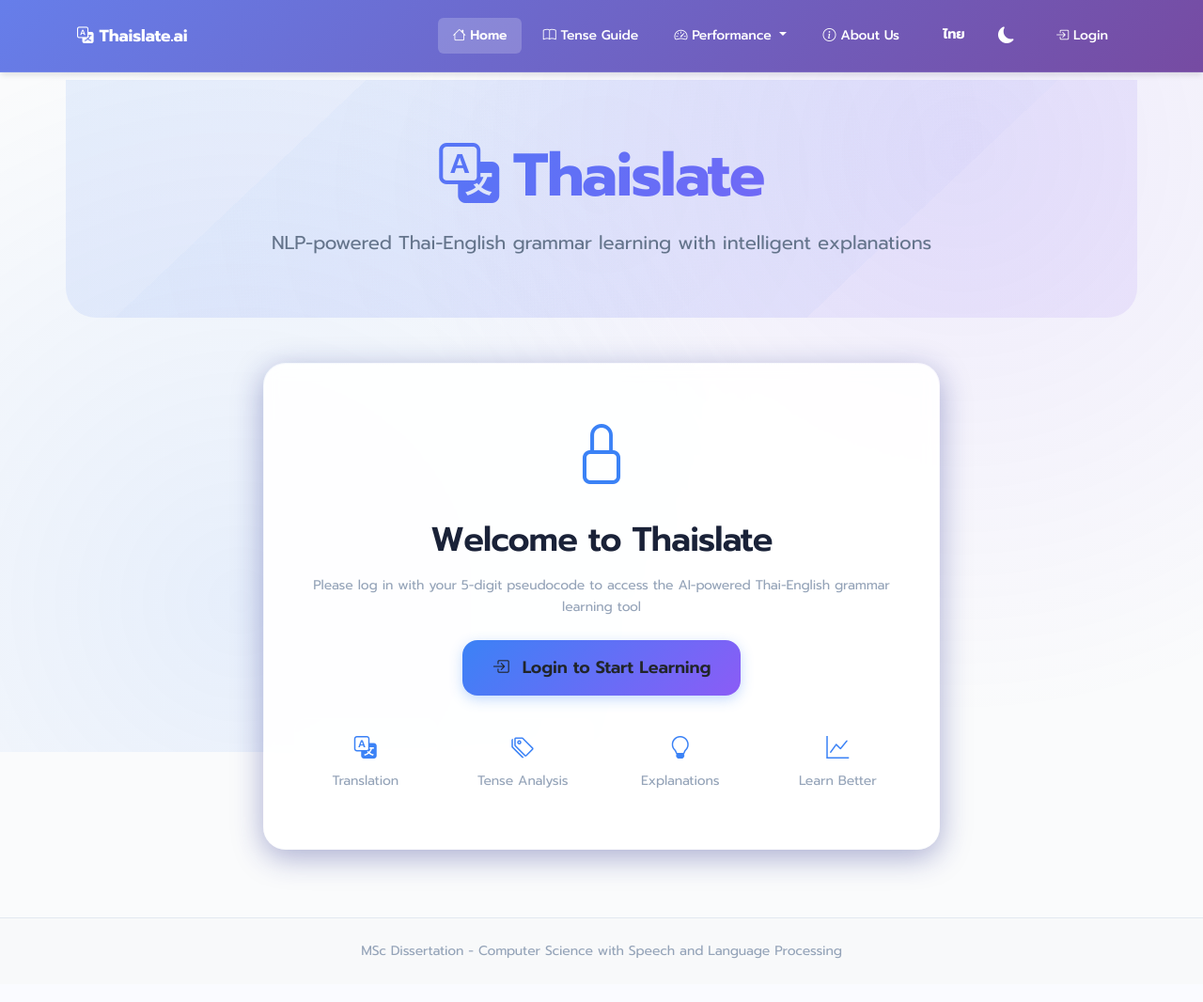
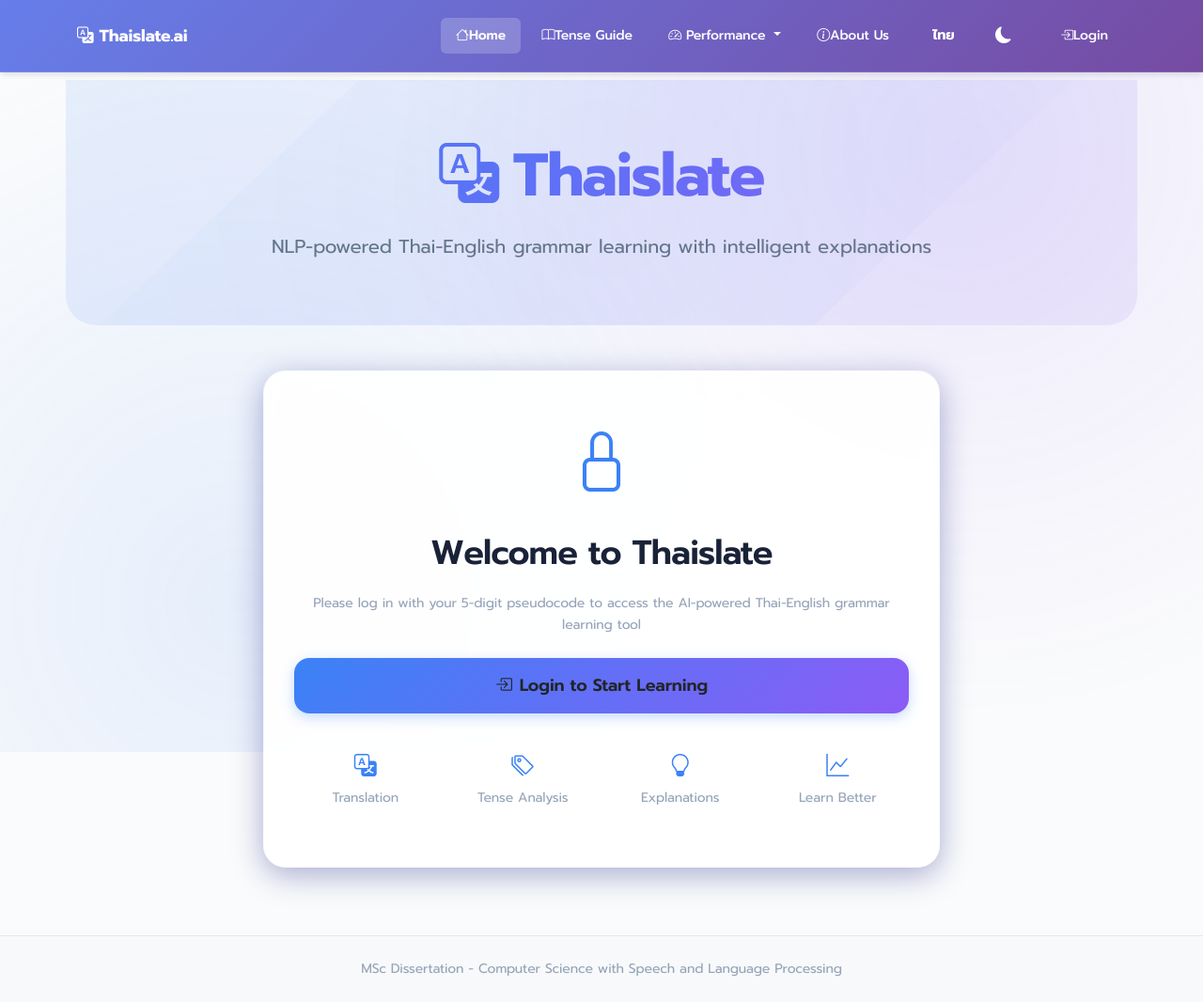
Before and after one commit to sandpapat/Thai-english-grammar-tool, a Flask app: page / in a window 1280 px wide. Shown: the whole page at 94% size. Before the commit the page ends 1020 px from the top, so only its background shows below. Run offline with Flask 3, Linux system fonts and the light colour scheme.

Commit message:
layout updates

```diff
--- a/app/static/css/style.css
+++ b/app/static/css/style.css
@@ -193,6 +193,125 @@ body::before {
         radial-gradient(circle at 80% 20%, rgba(139, 92, 246, 0.1) 0%, transparent 50%);
     pointer-events: none;
     z-index: -1;
+}
+
+/* Language Transition Smoothing */
+.navbar-nav .nav-link {
+    min-width: 60px; /* Minimum width for nav items */
+    text-align: center;
+    transition: all 0.3s ease;
+    white-space: nowrap; /* Prevent text wrapping */
+}
+
+/* Ensure consistent sizing for language-specific content */
+.navbar-nav .nav-link:not(.dropdown-toggle) {
+    display: inline-flex;
+    align-items: center;
+    justify-content: center;
+}
+
+/* Language switcher consistent sizing */
+.navbar-nav .nav-item .nav-link[href*="set-language"] {
+    min-width: 50px;
+    font-weight: bold;
+    text-align: center;
+    display: flex;
+    align-items: center;
+    justify-content: center;
+}
+
+/* Dropdown items consistent spacing */
+.dropdown-item {
+    transition: all 0.2s ease;
+    white-space: nowrap;
+}
+
+/* Prevent layout shift during language switching */
+.container, .container-fluid {
+    transition: all 0.3s ease;
+}
+
+/* Smooth transitions for all text content */
+* {
+    transition: none; /* Disable default transitions to prevent jarring effects */
+}
+
+/* Enable only specific smooth transitions */
+body, .nav-link, .btn, .card {
+    transition: all 0.3s ease;
+}
+
+/* Homepage content consistent sizing */
+.hero-subtitle {
+    min-height: 2em; /* Ensure consistent height regardless of text length */
+    display: flex;
+    align-items: center;
+    justify-content: center;
+}
+
+/* Main content headers consistent sizing */
+.card-body h2 {
+    min-height: 1.5em;
+    display: flex;
+    align-items: center;
+    justify-content: center;
+}
+
+/* Tips box consistent sizing */
+.tips-header h5 {
+    min-height: 1.2em;
+    display: flex;
+    align-items: center;
+}
+
+/* Form labels consistent sizing */
+.form-label {
+    min-height: 1.5em;
+    display: flex;
+    align-items: center;
+}
+
+/* Button text consistent sizing */
+.modern-btn {
+    min-height: 3rem;
+    display: flex;
+    align-items: center;
+    justify-content: center;
+}
+
+/* Card titles consistent sizing */
+.card-title {
+    min-height: 1.5em;
+    display: flex;
+    align-items: center;
+    justify-content: center;
+    text-align: center;
+}
+
+/* Information cards consistent sizing */
+.card-text.small {
+    min-height: 3em;
+    display: flex;
+    align-items: center;
+    justify-content: center;
+    text-align: center;
+}
+
+/* Loading message consistent sizing */
+#loadingMessage h5 {
+    min-height: 1.5em;
+    display: flex;
+    align-items: center;
+    justify-content: center;
+}
+
+/* Stats labels consistent sizing */
+.stat-label {
+    min-height: 1.2em;
+    display: flex;
+    align-items: center;
+    justify-content: center;
+    text-align: center;
 }
 
 /* Universal Font Application - Prompt for Everything */
```
Also changed, not shown: app/templates/base.html (+54 -9 lines).
